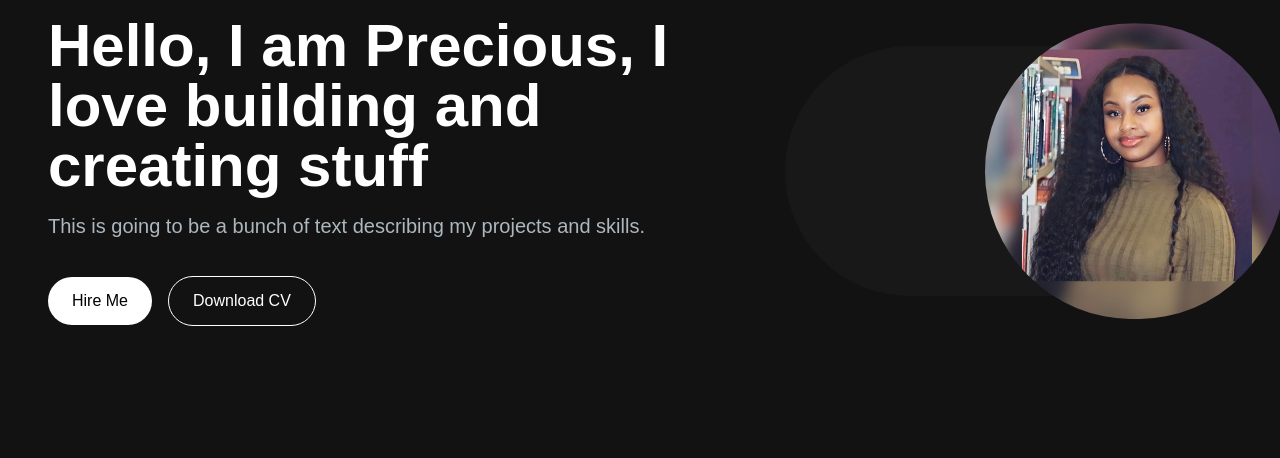
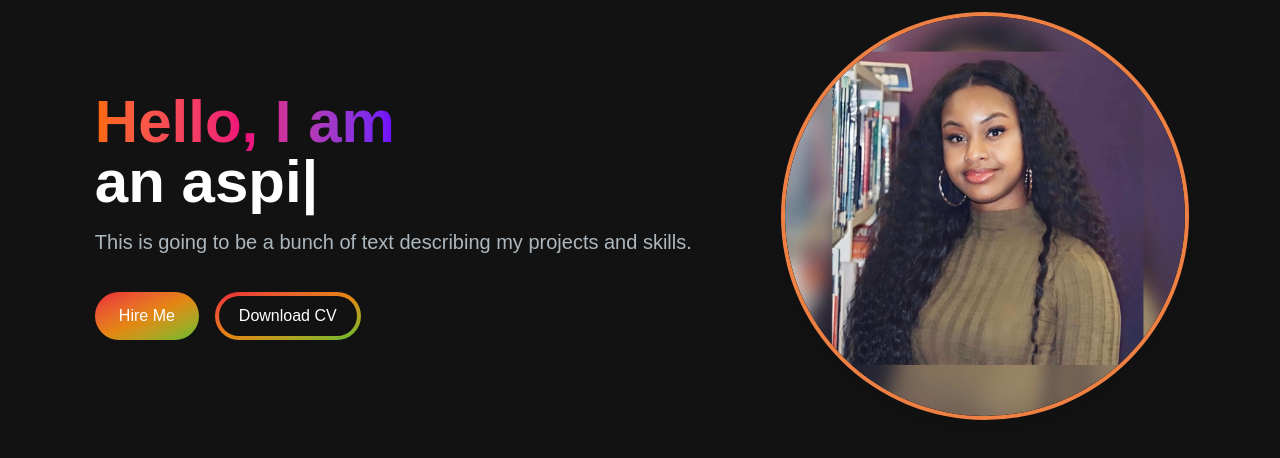
Before and after one commit to poffodile/my-portfolio, a Next.js app: page / in a window 1280 px wide. Shown: the top 458 px of the page. Built offline with nearby package versions, Linux system fonts and the light colour scheme.

Commit message:
Updated package dependencies and enhanced HeaderSection component with type animation

```diff
--- a/src/app/components/HeaderSection.jsx
+++ b/src/app/components/HeaderSection.jsx
@@ -1,35 +1,62 @@
+"use client";
 import React from "react";
 import Image from "next/image";
+import { TypeAnimation } from "react-type-animation";
 
 const HeaderSection = () => {
   return (
     <section>
-      <div className="grid  grid-cols-1 lg:grid-cols-12">
-        <div className=" col-span-7 place-self-center">
-          <h1 className="text-white mb-4 text-4xl lg:text-6xl font-extrabold">
-            Hello, I am Precious, I love building and creating stuff
+      <div className="grid  grid-cols-1 sm:grid-cols-12">
+        <div className=" col-span-7 place-self-center text-center sm:text-left">
+          <h1 className="text-white mb-4 text-4xl sm:text-5xl lg:text-6xl font-extrabold">
+            <span className="text-transparent bg-clip-text bg-gradient-to-r from-[#FF6A00] via-[#EE0979] to-[#6D00FF]">
+              Hello, I am{" "}
+            </span>
+            <br />
+            <span className="text-white">
+              <TypeAnimation
+                sequence={[
+                  " Precious,",
+                  1000,
+                  "an aspiring software engineer",
+                  1000,
+                  "passionate about building and creating stuff ",
+                  1000,
+                  "a creative problem solver ",
+                  1000,
+                ]}
+                wrapper="span"
+                speed={50}
+                // style={{ fontSize: "2em sm:text-xl", display: "inline-block" }}
+                repeat={Infinity}
+              />
+            </span>
           </h1>
-          <p className="text-[#ADB7BE] text-lg mb-6 lg:text-xl">
+          <p className="text-[#ADB7BE] text-base sm:text-lg mb-6 lg:text-xl">
             This is going to be a bunch of text describing my projects and
             skills.
           </p>
           <div>
-            <button className="px-6 py-3 rounded-full mr-4 bg-white hover:bg-slate-200 text-black">
+            <button className="px-6 py-3 w-full sm:w-fit rounded-full mr-4 bg-gradient-to-br from-[#EB1E39] via-[#E48511] to-[#57BC2F] hover:bg-slate-200 text-white ">
               Hire Me
             </button>
-            <button className="px-6 py-3 rounded-full bg-transparent hover: bg-slate-800 text-white border border-white mt-3  mr-4">
-              Download CV
+            <button className="px-1 py-1 w-full sm:w-fit rounded-full bg-gradient-to-br from-[#EB1E39] via-[#E48511] to-[#57BC2F]  hover:bg-slate-800 text-white  mt-3  ">
+              <span className="block bg-[#121212] hover:bg-slate-800 rounded-full px-5 py-2 ">
+                Download CV
+              </span>
             </button>
           </div>
         </div>
-        <div className="col-span-5 place-self-center mt-4 lg:mt-0">
-          <div className="rounded-full bg-[#181818] w-[250px] h-[250px]  lg:w-[400px] relative">
+        <div
+          className="col-span-5 place-self-center mt-4 lg:mt-0
+ ">
+          <div className="rounded-full overflow-hidden bg-[#181818] w-[250px] h-[250px] lg:w-[400px] lg:h-[400px] flex items-center justify-center ring-4 ring-[#EE8044] shadow-lg hover:shadow-green-400 transition-shadow duration-300">
             <Image
               src="/images/headerimage.jpg"
               alt="Profile Picture"
-              className="absolute transform-translate-x-1/2 -translate-y-1/2 top-1/2 left-1/2 rounded-full"
-              width={300}
-              height={300}
+              className="w-full h-full object-cover transform hover:scale-105 transition-transform duration-300 rounded-full"
+              width={400}
+              height={400}
             />
           </div>
         </div>
```
Also changed, not shown: package.json (+6 -3 lines), 1 other file (tests, documents, lock files or other folders).
